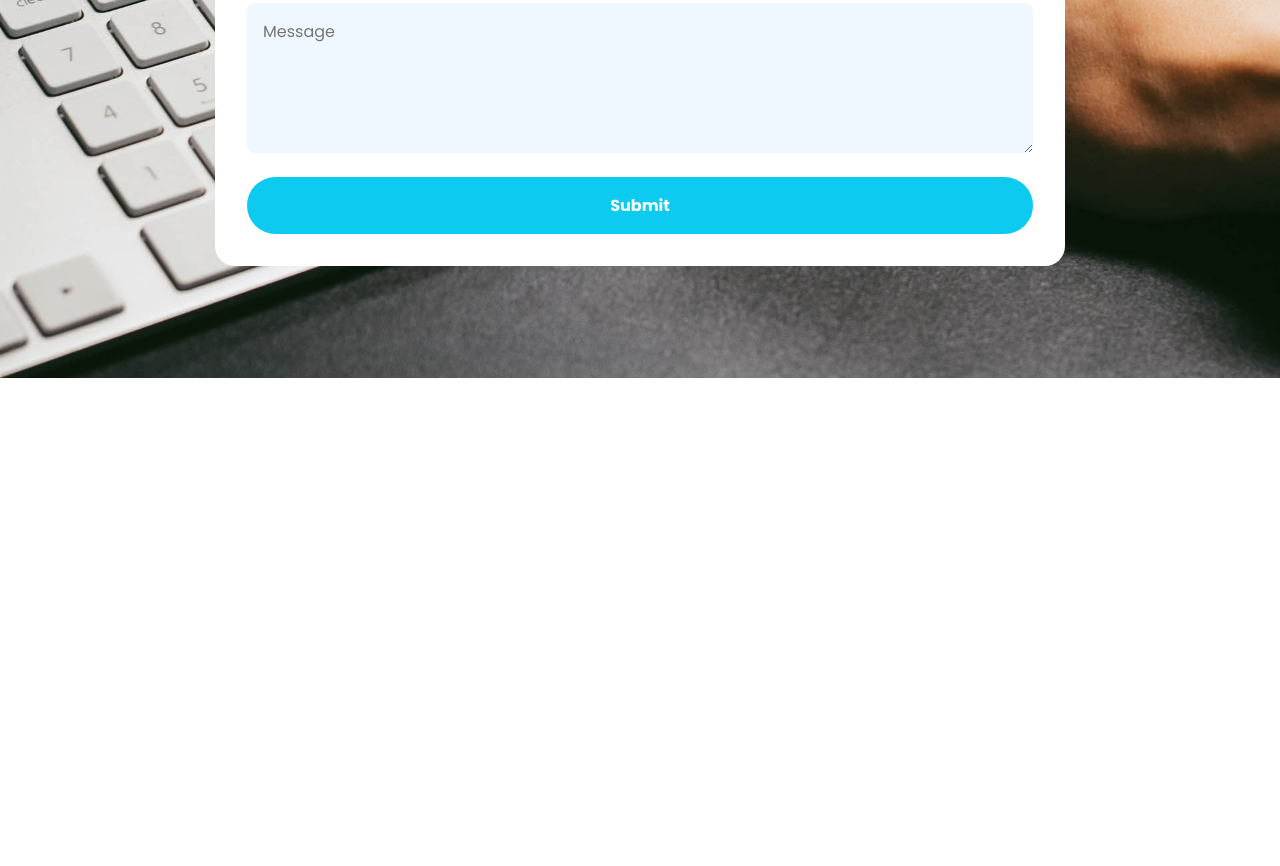
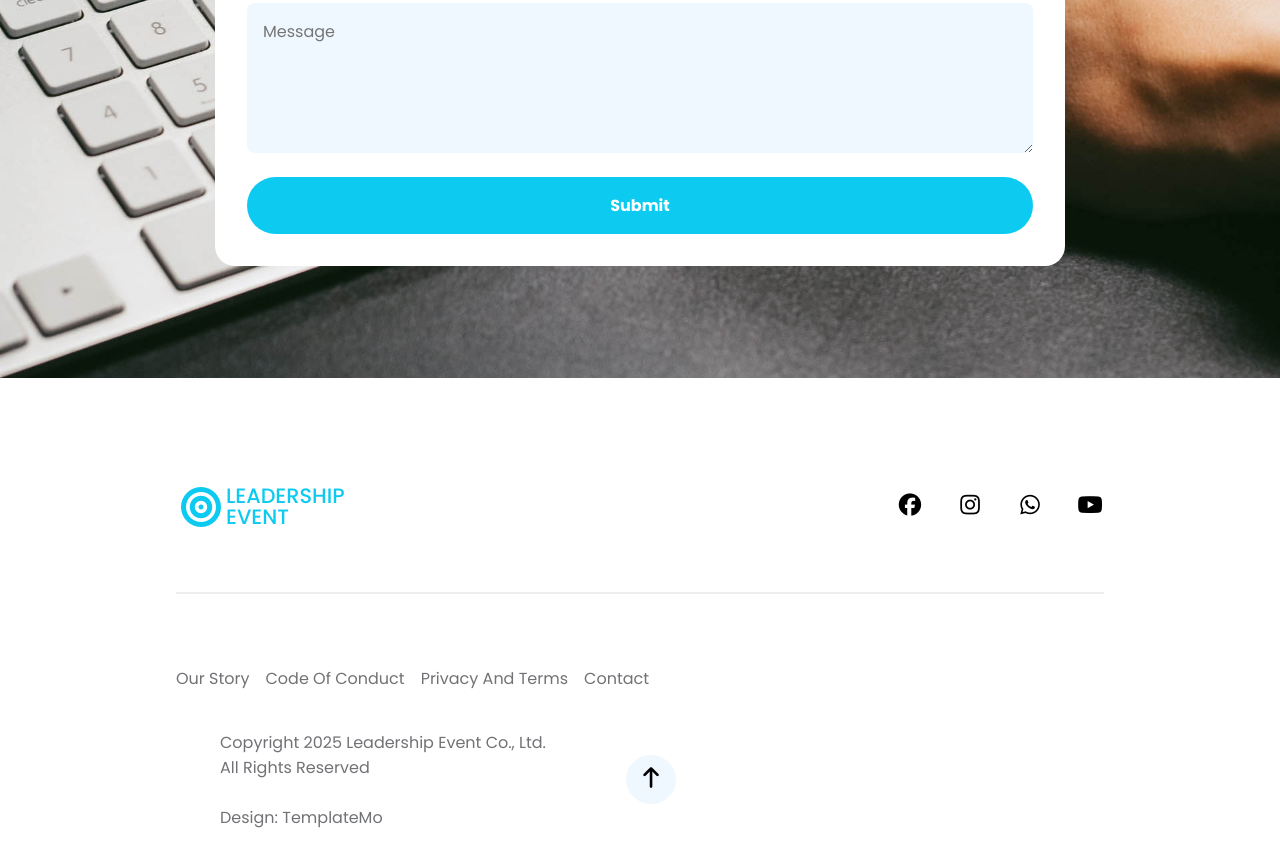
Before and after one commit to GharamElkabany/Leadership_Event, a plain HTML site: page index.html in a window 1280 px wide. Shown: the part 5432-6298 px from the top of the page. Drawn offline with Linux system fonts and the light colour scheme.

Commit message:
Footer Section

```diff
--- a/css/styles.css
+++ b/css/styles.css
@@ -70,7 +70,7 @@ nav .nav-container {
     flex-wrap: wrap;
 }
 
-nav .nav-container .logo {
+nav .nav-container .logo{
     color: var(--primary-color);
     font-size: 1.5rem;
     line-height: 1.3rem;
@@ -254,14 +254,9 @@ nav .nav-container ul li button:hover {
     top: 50%;
     left: 50%;
     transform: translate(-50%, -50%);
-    background-color: var(--highlight-icon-color);
-    color: #000000;
-    font-size: 1.5rem;
-    width: 4rem;
-    height: 3rem;
-    align-content: center;
+    color: #ff0000;
+    font-size: 3.5rem;
     transition: var(--main-transition);
-    border-radius: 20%;
     z-index: 2;
 }
 
@@ -275,6 +270,10 @@ nav .nav-container ul li button:hover {
 
 .highlight-section .highlight .highlight-item:hover i {
     opacity: 1;
+}
+
+.highlight-section .highlight .highlight-item:hover i:hover {
+    color: var(--white-color);
 }
 
 /*! ************************ About Section *************************/
@@ -931,9 +930,95 @@ nav .nav-container ul li button:hover {
 /*! ************************ Footer Section *************************/
 
 .footer {
-    height: 100vh;
+    padding: 6.25rem 0;
 }
 
+.footer .footer-container {
+    width: 85%;
+    margin: auto;
+    padding: 0 5rem;
+}
+
+.footer .footer-container .top {
+    display: flex;
+    justify-content: space-between;
+}
+
+.footer .footer-container .top .logo {
+    display: flex;
+    align-items: center;
+    color: var(--primary-color);
+    font-size: 1.3rem;
+    font-weight: 500;
+    line-height: 1.3rem;
+    text-transform: uppercase;
+    cursor: default;
+}
+
+.footer .footer-container .top .logo  i {
+    font-size: 2.5rem;
+}
+
+.footer .footer-container .top .social ul {
+    display: flex;
+    flex-wrap: wrap;
+    gap: 2rem;
+}
+
+.footer .footer-container .top .social ul li i {
+    font-size: 1.4rem;
+}
+
+.footer .footer-container hr {
+    margin: 3.5rem auto;
+    width: 100%;
+    border: 1px solid #eee;
+}
+
+.footer .footer-container .bottom {
+    display: flex;
+    justify-content: space-between;
+    flex-wrap: wrap;
+}
+
+.footer .footer-container .bottom .right ul {
+    padding: 0;
+    display: flex;
+    gap: 1rem;
+    color: var(--p-color);
+}
+
+.footer .footer-container .bottom .right ul li a:hover {
+    color: var(--primary-color);
+}
+
+.footer .footer-container .bottom .left {
+    display: flex;
+    align-items: center;
+    padding: 0 0.75rem;
+}
+
+.footer .footer-container .bottom .left p {
+    margin: 0 2rem;
+    color: var(--p-color);
+}
+
+.footer .footer-container .bottom .left a {
+    background-color: var(--section-bg-color);
+    margin: 3rem;
+    padding: 0.75rem;
+    border-radius: 50%;
+    transition: var(--main-transition);
+}
+
+.footer .footer-container .bottom .left a i {
+    font-size: 1.3rem;
+}
+
+.footer .footer-container .bottom .left a:hover {
+    background-color: var(--primary-color);
+    color: var(--white-color);
+}
 
 
 /*? ************** Media ***************/
--- a/index.html
+++ b/index.html
@@ -74,21 +74,21 @@
                 <img src="./assets/hero/highlight1.jpg" alt="2023 Highlights">
                 <div class="img-overlay"></div>
                 <h2>2023 Highlights</h2>
-                <i class="fa-solid fa-play"></i>
+                <i class="fa-brands fa-youtube"></i>
             </div>
 
             <div class="highlight-item">
                 <img src="./assets/hero/highlight2.jpg" alt="2024 Highlights">
                 <div class="img-overlay"></div>
                 <h2>2024 Highlights</h2>
-                <i class="fa-solid fa-play"></i>
+                <i class="fa-brands fa-youtube"></i>
             </div>
 
             <div class="highlight-item">
                 <img src="./assets/hero/highlight3.jpg" alt="2025 Highlights">
                 <div class="img-overlay"></div>
                 <h2>2025 Highlights</h2>
-                <i class="fa-solid fa-play"></i>
+                <i class="fa-brands fa-youtube"></i>
             </div>
         </div>
     </div>
@@ -431,7 +431,57 @@
 
        <!-- ? Footer Section  -->
        <div class="footer">
+            <div class="footer-container">
+                <div class="top">
+                    <div class="logo">
+                        <i class="fa-solid fa-bullseye"></i>
+                        <span>leadership <br> event </span>
+                    </div>
 
+                    <div class="social">
+                        <ul>
+                            <li><i class="fa-brands fa-facebook"></i></li>
+                            <li><i class="fa-brands fa-instagram"></i></li>
+                            <li><i class="fa-brands fa-whatsapp"></i></li>
+                            <li><i class="fa-brands fa-youtube"></i></li>
+                        </ul>
+                    </div>
+                </div>
+
+                <hr>
+
+                <div class="bottom">
+                    <div class="right">
+                        <ul>
+                            <li>
+                                <a href="#about">Our Story</a>
+                            </li>
+                            <li>
+                                <a href="#speakers">Code of Conduct</a>
+                            </li>
+                            <li>
+                                <a href="#pricing">Privacy and Terms</a>
+                            </li>
+                            <li>
+                                <a href="#contact">Contact</a>
+                            </li>
+                        </ul>
+                    </div>
+
+                    <div class="left">
+                        <p>
+                            Copyright 2025 Leadership Event Co., Ltd.
+                            <br>
+                            All Rights Reserved
+                            <br><br>
+                            Design: TemplateMo
+                        </p>
+                        <a href="#home">
+                            <i class="fa-solid fa-arrow-up"></i>
+                        </a>
+                    </div>
+                </div>
+            </div>
        </div>
 
     </body>
```
